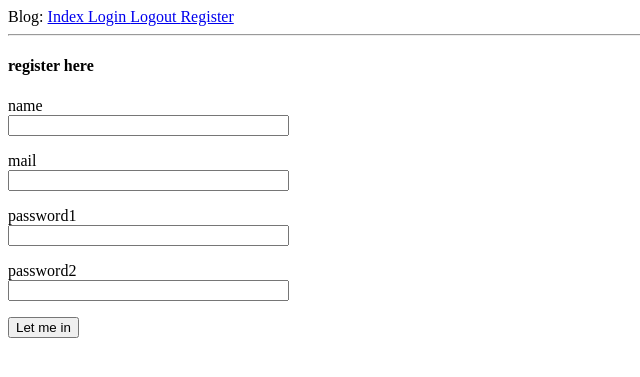
After one commit to mayurnewase/Flask-Blog, a Flask app: page /register in a window 1280 px wide. The commit adds this page. Shown: the top 377 px of the page, without its empty margins (0-640 px from the left). Run offline with Flask 2, Linux system fonts and the light colour scheme.

Commit message:
added user login,logout,register

```diff
--- a/app/__init__.py
+++ b/app/__init__.py
@@ -3,6 +3,7 @@ from config import Config
 
 from flask_sqlalchemy import SQLAlchemy
 from flask_migrate import Migrate
+from flask_login import LoginManager
 
 
 app_instance = Flask(__name__)
@@ -10,4 +11,19 @@ app_instance.config.from_object(Config)
 db = SQLAlchemy(app_instance)
 migrate = Migrate(app_instance, db)
 
+#login need 4 mandatory functions in user model
+#is_authenticated, is_active, is_anonymous, get_id
+#but UserMixin can be used
+login = LoginManager(app_instance)
+login.login_view = "login" #to force user go to "/login" if not already logged in. -> Use @loggin_required to protect index function.
+
 from app import routes, models
+
+
+"""
+To add form
+1.Form fields and validators in forms.py
+2.form html template
+3.view function to handle form data
+4.link to hit that url
+"""
--- a/app/forms.py
+++ b/app/forms.py
@@ -1,7 +1,8 @@
 from flask_wtf import FlaskForm
 
 from wtforms import StringField, PasswordField, BooleanField, SubmitField
-from wtforms.validators import DataRequired
+from wtforms.validators import DataRequired, Email, EqualTo, ValidationError
+from app.models import User
 
 class LoginForm(FlaskForm):
 	name = StringField("name", validators = [DataRequired()])
@@ -9,3 +10,29 @@ class LoginForm(FlaskForm):
 	remember = BooleanField("Remember me lmao")
 
 	submit = SubmitField("Let me in")
+
+
+
+
+class RegisterForm(FlaskForm):
+	name = StringField("name", validators = [DataRequired()])
+	mail = StringField("mail", validators = [DataRequired(), Email()])
+	password1 = PasswordField("password1", validators = [DataRequired()])
+	password2 = PasswordField("password2", validators = [DataRequired(), EqualTo("password1")])
+
+	submit = SubmitField("Let me in")
+
+
+
+	def validate_name(self, name):
+		#this is also callback function
+		#any function start with validate_<any> -> wtform make it validator for <any> -> jeesus christ
+
+		res = User.query.filter_by(name = name.data).first()
+		if res is not None:
+			raise ValidationError("Taken")
+
+	def validate_mail(self, mail):
+		res = User.query.filter_by(mail = mail.data).first()
+		if res is not None:
+			raise ValidationError("Taken")
--- a/app/routes.py
+++ b/app/routes.py
@@ -1,26 +1,74 @@
 from app import app_instance as api
 from flask import render_template, flash, redirect, url_for
-from app.forms import LoginForm
+from app.forms import LoginForm, RegisterForm
+from flask_login import current_user, login_user, logout_user, login_required  #manage sessions for user
+from app.models import User
+from app import db
 
 @api.route("/")
 @api.route("/index")
-def index():
-	user = {"name" : "lola"}
+@login_required              #protect this function -> also adds ?next parameter in url to remember where to go next after logged in
+def index():					#need to inspect next parameter in login(), as hacker can put protected page address in next and it will redirect there.
+
+	#user = {"name" : "lola"}  #not required as index.html take it from db
 
 	posts = [
 	{"author" : {"name" : "lola_author"}, "body" : "lola wrote a book"},
 	{"author" : {"name" : "lola_second_author"}, "body" : "aother book"}
 	]
 
-	return render_template("index.html", title = "Home", user = user, posts = posts)
-
+	return render_template("index.html", title = "Home", posts = posts)
 
 
 @api.route("/login", methods = ["POST", "GET"])
 def login():
+
+	if current_user.is_authenticated:				#current user from flask-login, if it is authenticated not then its anonymous.
+		flash("user already logged in")
+		return redirect(url_for("index"))
+
 	form = LoginForm()
 	if form.validate_on_submit():		#fails if user do get request to login page like without clicking submit / or any validation on field fails
-		flash("Login success by user {}, remember {}".format(form.name.data, form.remember.data))
+
+		user = User.query.filter_by(name = form.name.data).first()		#first return uer obj only when entry is present
+		if user is None or not user.check_password(form.password.data):
+			flash("login failed")
+			return redirect(url_for("login"))
+
+		login_user(user, remember = form.remember.data) 	#flask login function -> taking user object from db -> saves it in its session
+															#now current_user variable will point to this user -> and its authenticated
+		print("--------CURRENT USER-- ", current_user)
+		flash("user logged in")
 		return redirect(url_for("index"))
 
 	return render_template("/login.html", title = "sign in form", form = form)		#login failed -> try again
+
+@api.route("/logout", methods = ["POST", "GET"])
+def logout():
+	if current_user.is_authenticated:
+		flash("logged out")
+		logout_user()
+		return redirect(url_for("login"))
+
+
+@api.route("/register", methods = ["POST", "GET"])
+def register():
+	#add in db and redirect to index
+	if current_user.is_authenticated:
+		return redirect(url_for("index"))
+
+	form = RegisterForm()
+	print("------INSIDE FORM VIEW FUNCTION-----------")
+	if form.validate_on_submit():
+		print("----INSIDE VALIDATED FORM------")
+		user = User(name=form.name.data, mail=form.mail.data)
+		user.set_password(form.password1.data)
+
+		db.session.add(user)
+		db.session.commit()
+
+		flash("registered {} with {} now can login".format(form.name.data, form.password1.data))
+
+		return redirect(url_for("login"))
+
+	return render_template("/register.html", form = form)
--- a/app/templates/base.html
+++ b/app/templates/base.html
@@ -15,6 +15,8 @@
 			Blog:
 			<a href="{{ url_for('index') }}">Index </a>
 			<a href="{{ url_for('login') }}">Login </a>
+			<a href="{{ url_for('logout') }}">Logout </a>
+			<a href="{{ url_for('register') }}">Register </a>
 		</div>
 
 
--- a/app/templates/index.html
+++ b/app/templates/index.html
@@ -1,7 +1,7 @@
 {% extends "base.html" %}
 {% block base_content %}
 
-	<h3>Hi {{ user.name }}</h3>
+	<h3>Hi {{ current_user.name }}</h3>
 	{% for post in posts %}
 	<div><p> {{ post.author.name }} says : <b> {{ post.body }} </b></p></div>
 	{% endfor %}
--- a/app/templates/login.html
+++ b/app/templates/login.html
@@ -28,9 +28,8 @@
 
 	<p>{{ form.submit() }}</p>
 
-					<hr>
-
 </form>
 
+<p> New ? <a href="{{ url_for('register') }}"> Click here </a></p>
 
 {% endblock %}
--- /dev/null
+++ b/app/templates/register.html
@@ -0,0 +1,48 @@
+{% extends "base.html" %}
+{% block base_content %}
+
+
+<h4> register here </h4>
+
+<form action = "" method="post" novalidate>
+
+	{{ form.hidden_tag() }}
+
+	<p>
+		{{ form.name.label }}<br>
+		{{ form.name(size= 32) }} <br>
+		{% for error in form.name.errors %}
+		<span style = "color: red;"> [{{ error }}] </span>
+		{% endfor %}
+	</p>
+
+	<p>
+		{{ form.mail.label }}<br>
+		{{ form.mail(size=32) }}<br>
+		{% for error in form.mail.errors %}
+		<span style="color: red;"> [{{ error }}] </span>
+		{% endfor %}
+	</p>
+
+
+	<p>
+		{{ form.password1.label }}<br>
+		{{ form.password1(size=32) }}<br>
+		{% for error in form.password1.errors %}
+		<span style="color: red;"> [{{ error }}] </span>
+		{% endfor %}
+	</p>
+
+	<p>
+		{{ form.password2.label }}<br>
+		{{ form.password2(size=32) }}<br>
+		{% for error in form.password2.errors %}
+		<span style="color: red;"> [{{ error }}] </span>
+		{% endfor %}
+	</p>
+
+	<p>{{ form.submit }}</p>
+
+</form>
+
+{% endblock %}
```
Also changed, not shown: app/models.py (+19 -2 lines), app.db. Lines whose indentation alone changed are shown as unchanged.
